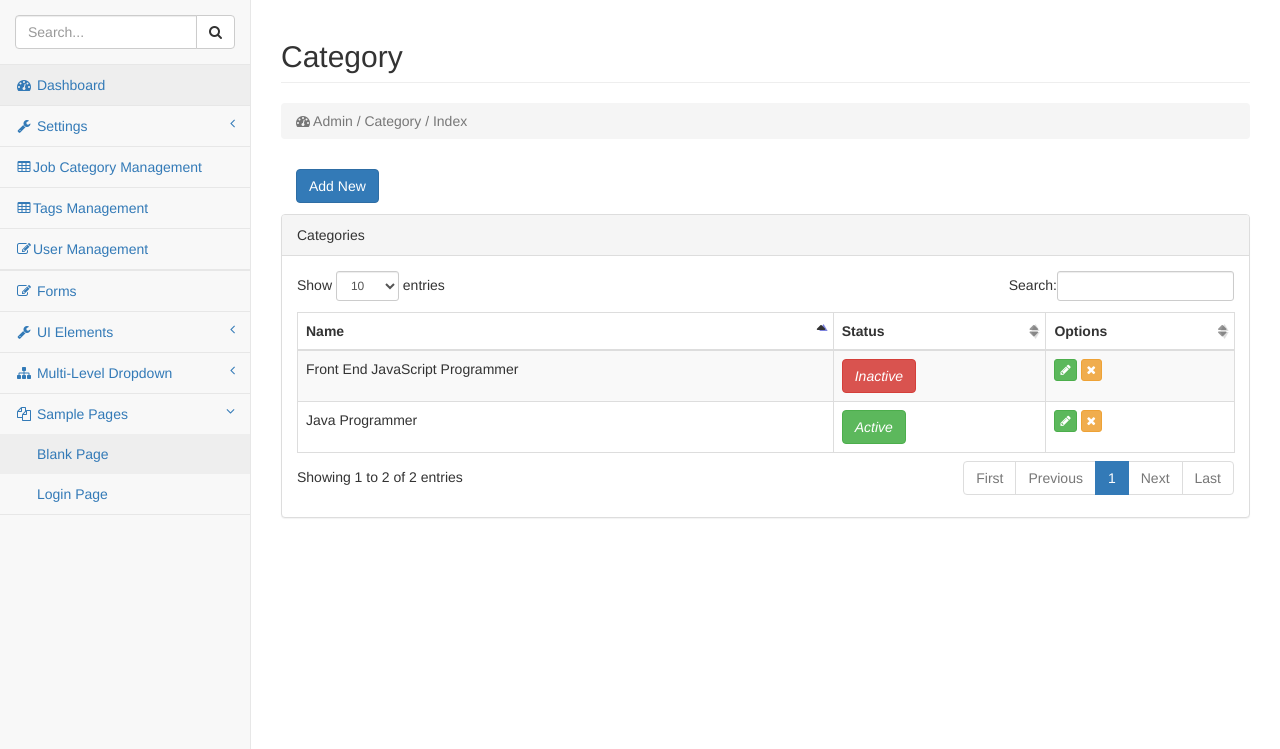
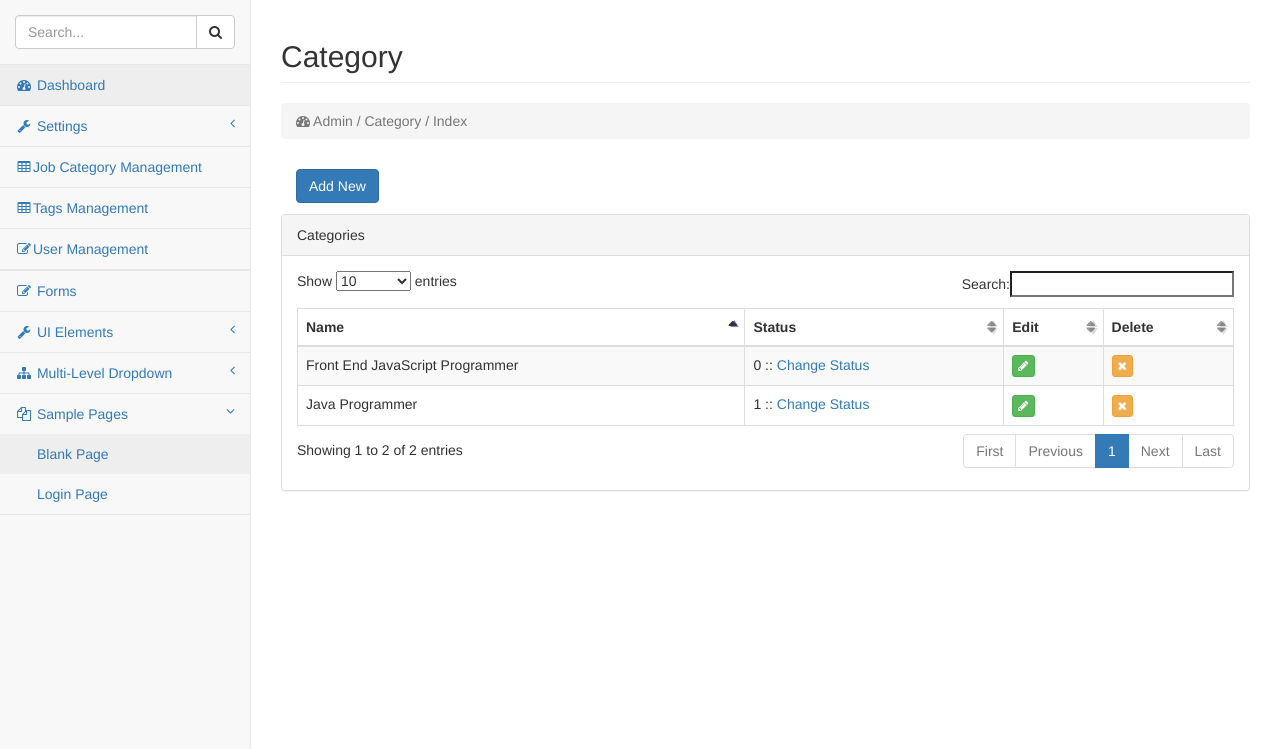
Before and after one commit to devrazn/jobportal, a CodeIgniter app: page /database/index.php/admin/category/index in a window 1280 px wide. Shown: the part 51-800 px from the top of the page. Run offline with CodeIgniter, Linux system fonts and the light colour scheme; a user stored in the database is signed in; data comes from the database, SQL or seed files in the repository; some libraries are stand-ins or nearby versions.

Commit message:
reversed changes made to job category listing and moved the datatables' js function from footer to individual list files to avoid conflict with ignited datatables implemented in category listing

```diff
--- a/application/controllers/admin/category.php
+++ b/application/controllers/admin/category.php
@@ -8,11 +8,31 @@ class Category extends CI_Controller {
         $this->load->model('admin/category_model');
         $this->load->library('form_validation');
         $this->helper_model->validate_session();
+        $this->load->library('datatables');
     }
 
     public function index() {
-        $this->cms_category();
+                $data['main'] = 'admin/category/list';
+        $data['title'] = 'Categories';
+        $this->load->view('admin/admin', $data);
+        //$this->cms_category();
     }
+
+
+    function datatable() {
+        //$this->datatables->where('id', '5');
+        $this->datatables->select('id,name,status')
+            ->from('tbl_job_category')
+            ->where('del_flag', '0');
+        $this->datatables->add_column('edit', '<a href="category/edit/$1/" data-toggle="tooltip" title="Edit" class="btn btn-effect-ripple btn-xs btn-success" data-original-title="Edit"><i class="fa fa-pencil"></i></a>', 'id');
+        $this->datatables->add_column('delete', '<div class=""><a onClick="return doConfirm()" class="delete btn btn-effect-ripple btn-xs btn-warning" href="category/delete_category/$1" data-original-title="Delete"><i class="fa fa-times"></i></a></div>', 'id');
+        //if()
+        $this->datatables->edit_column('status', '$1 :: <a href="category/change_status/$2/$3">$4</a>', 'ucfirst(status), status, id, Change Status');
+        $this->datatables->unset_column('id');
+
+        echo $this->datatables->generate();
+    }
+
 
     function cms_category() {
         $config['base_url'] = site_url(ADMIN_PATH . '/category/page');
@@ -30,6 +50,8 @@ class Category extends CI_Controller {
         $data['title'] = 'Categories';
 
         $this->load->view('admin/admin', $data);
+
+
     }
 
 
@@ -79,24 +101,9 @@ class Category extends CI_Controller {
         }
     }
 
-    public function change_status($id) {
-        $options = array('id' => $id);
-        $query = $this->db->get_where('tbl_job_category', $options, 1);
-        $det=$query->row_array();
-
-        if ($det['status'] === '1') {
-            $status = '0';
-            $txt="Inactive";
-        } elseif ($det['status'] === '0') {
-            $status = '1';
-            $txt="Active";
-        }
-
-        $data = array('status' => $status);
-        $this->db->where('id', $id);
-        $this->db->update('tbl_job_category', $data);
-        echo $txt;
-
+    function change_status($status = '', $id = '') {
+        $this->category_model->change_status(strtolower($status), $id);
+        redirect(ADMIN_PATH . '/category', 'refresh');
     }
 
 }
--- a/application/views/admin/category/edit.php
+++ b/application/views/admin/category/edit.php
@@ -19,10 +19,10 @@
               <div class="form-group">
                 <label>Status&nbsp;&nbsp;</label>
                 <label class="radio-inline">
-                    <input type="radio" value="1" name="status" <?php if(set_value('status',$info['status'])==1){echo "checked";}?> >Active
+                    <input type="radio" value="active" name="status" <?php if(set_value('status',$info['status'])=='active'){echo "checked";}?> >Active
                 </label>
                 <label class="radio-inline">
-                    <input type="radio" value="0" name="status" <?php if(set_value('status',$info['status'])==0) {echo "checked";}?> >Inactive
+                    <input type="radio" value="inactive" name="status" <?php if(set_value('status',$info['status'])=='inactive') {echo "checked";}?> >Inactive
                 </label>
                 <?=form_error('status')?>
               </div>
--- a/application/views/admin/category/list.php
+++ b/application/views/admin/category/list.php
@@ -1,28 +1,31 @@
-<script>
-    $(document).on('click', '.delete', function(event){
-        if( ! confirm("Are you sure to perform this operation?"))
-            return false;
-        _this=$(this);
-        var id = $(this).attr('data');
+<script type="text/javascript">
+    $(document).ready(function() {
+      //alert("Delete?");
 
-        jQuery.ajax({
-            url: "<?=base_url().'admin/category/delete_category'; ?>/"+id,
-            beforeSend: function(){_this.html("<img src='<?php echo base_url('images/ajax-loader.gif');?>' >")},
-            success: function(data) {
-               _this.closest('tr').remove();
-            }
+      var oTable = $('#dataTables-example').dataTable({
+            responsive: true,
+            "bProcessing": true,
+            "bServerSide": true,
+            "responsive": true,
+            "sAjaxSource": '<?php echo base_url(); ?>admin/category/datatable',
+            "bJQueryUI": true,
+            "sPaginationType": "full_numbers",
+            "iDisplayStart ": 20,
+            "oLanguage": {
+                "sProcessing": "<img src='<?php echo base_url(); ?>assets/ajax/images/ajax-loader_dark.gif'>"
+            },
+            "fnInitComplete": function () {
+                //oTable.fnAdjustColumnSizing();
+            },
+            'fnServerData': function (sSource, aoData, fnCallback) {
+                $.ajax
+                ({
+                    'dataType': 'json',
+                    'type': 'post',
+                    'url': sSource,
+                    'data': aoData,
+                    'success': fnCallback
                 });
-    });
-
-    $(document).on('click', '.change_status', function(){
-        _this=$(this);
-        id=_this.attr("data");
-
-        jQuery.ajax({
-            url : "<?=base_url().'admin/category/change_status'; ?>/"+id,
-            beforeSend: function(){_this.html("<img src='<?php echo base_url('images/ajax-loader.gif');?>' >")},
-            success: function(data) {
-                _this.html(data);
             }
         });
     });
@@ -40,48 +43,24 @@
       <!-- /.panel-heading -->
       <div class="panel-body">
           <div class="dataTable_wrapper">
+
+            <?php //echo $this->table->generate(); ?>
+
             <table class="table table-striped table-bordered table-hover" id="dataTables-example">
               <thead>
                 <tr>
+                  <!-- <th>Id</th> -->
                   <th>Name</th>
                   <th>Status</th>
-                  <th>Options</th>
+                  <th>Edit</th>
+                  <th>Delete</th>
+                  <!-- <th>Options</th> -->
                 </tr>
               </thead>
               <tbody>
-                <?php
-                  if(count($category_list)>0){
-                  foreach($category_list as $category){
-                ?>
-                <tr>
-                  <td><?=$category['name']?></td>
-                  <td><i href="javascript:void(0)" data="<?php echo $category['id'];?>" class="change_status btn <?php echo ($category['status'])? 'btn-success' : 'btn-danger'?>"><?php echo ($category['status'])? 'Active' : 'Inactive'?></i></td>
-                  <td>
-                    <a href="<?=site_url(ADMIN_PATH.'/category/edit/'.$category['id']) ?>" data-toggle="tooltip" title="Edit" class="btn btn-effect-ripple btn-xs btn-success"  data-original-title="Edit"><i class="fa fa-pencil"></i></a>
-                    <a data="<?php echo $category['id'];?>" data-toggle="tooltip" title="Delete" class="btn btn-effect-ripple btn-xs btn-warning delete"  data-original-title="Delete"><i class="fa fa-times"></i></a>
-                        <?php
-                        }
-                        ?>
-                  </td>
-                </tr>
-                        <?php
 
-                          }
-                      else
-                        {
-                          ?>
-                <tr>
-                  <td colspan="5">
-                    <center>
-                      <font color="#FF0000">::No Records Yet.::</font>
-                    </center>
-                  </td>
-                </tr>
-                        <?php
+              </tbody>
 
-                        }
-                      ?>
-              </tbody>
             </table>
 		</div>
         <!-- dataTable_wrapper -->
@@ -93,3 +72,26 @@
             <!-- col-lg-12 -->
             </div>
             <!-- row -->
+
+
+<script>
+function doConfirm() {
+  msg=confirm("Are you sure you want to delete this Permanently?");
+  if(msg != true) {
+    return false;
+  } else {
+    return true;
+    /*$(".delete").click(function(e){
+      $this  = $(this);
+      e.preventDefault();
+      alert(url);
+      var url = $(this).attr("href");
+      $.get(url, function(r){
+          if(r.success){
+              $this.closest("tr").remove();
+          }
+      })
+    });*/
+  }
+}
+</script>
--- a/application/views/admin/common/footer.php
+++ b/application/views/admin/common/footer.php
@@ -16,13 +16,5 @@
 	});
 </script>
 
-<script>
-    $(document).ready(function() {
-        $('#dataTables-example').dataTable({
-                responsive: true,
-                sPaginationType: "full_numbers"
-        });
-    });
-</script>
 </body>
 </html>
```
Also changed, not shown: application/models/admin/category_model.php (+9 -0 lines), application/views/admin/tags/list.php (+10 -0 lines), application/views/admin/user/list.php (+9 -0 lines). Lines whose indentation alone changed are shown as unchanged.
